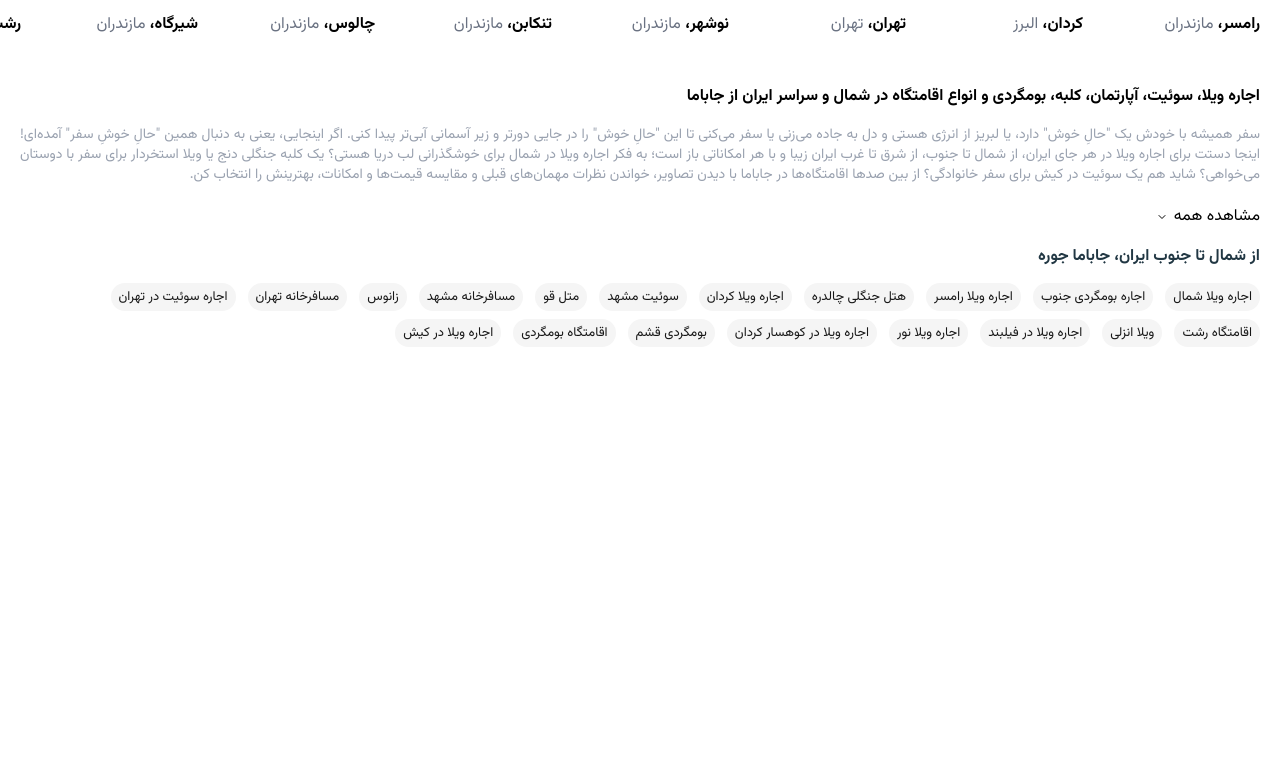
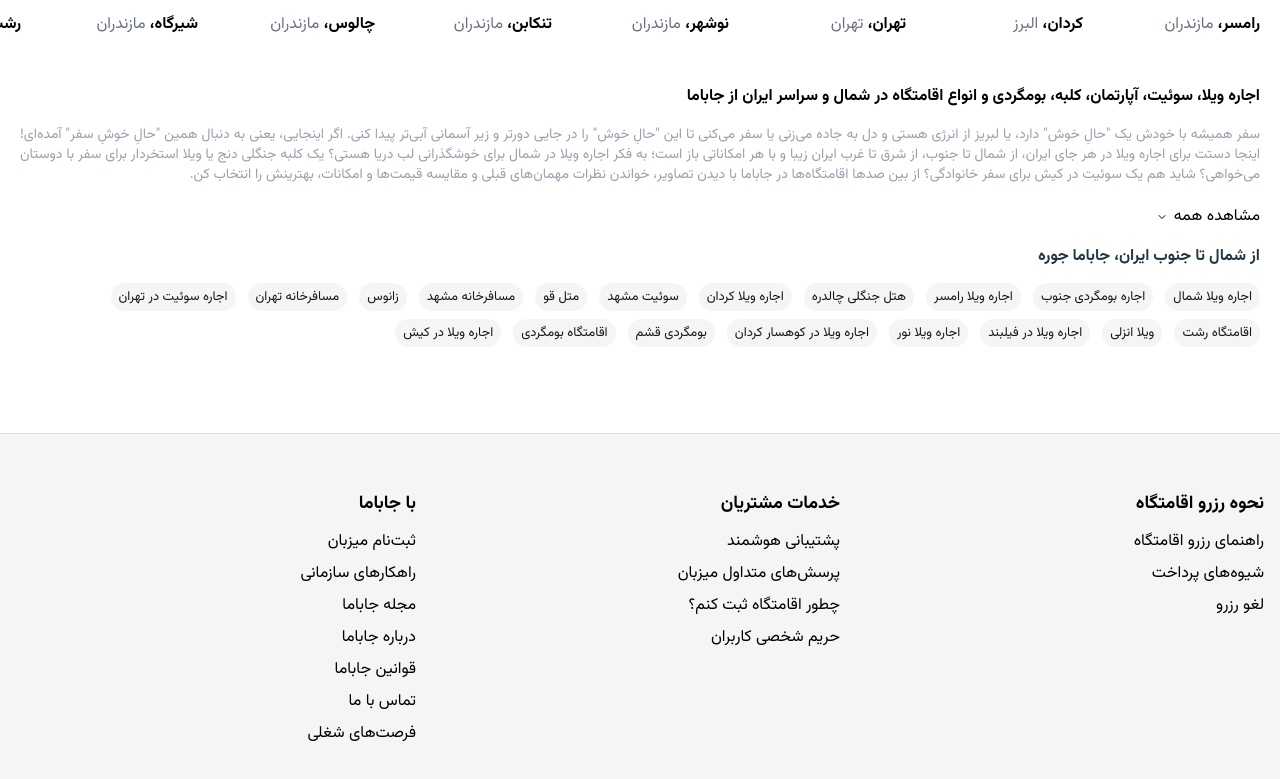
Before and after one commit to amirhossein-hamzezade/jabama-clone, a Next.js app: page / in a window 1280 px wide. Shown: the part 3488-4267 px from the top of the page. Before the commit the page ends 3921 px from the top, so only its background shows below. Built offline with nearby package versions, Linux system fonts and the light colour scheme.

Commit message:
feat(footer): partially implement footer sections structure and links layout

```diff
--- a/app/_home-components/DesktopSearch.tsx
+++ b/app/_home-components/DesktopSearch.tsx
@@ -40,7 +40,7 @@
         <div className="relative h-20.5 w-183 flex justify-between items-center bg-white rounded-full">
           <div
             tabIndex={0}
-            className="flex flex-col justify-center items-start px-5 focus:border focus:border-red-400 h-full rounded-tr-full rounded-br-full focus:outline-none"
+            className="flex flex-col justify-center items-start px-5 focus:border  h-full rounded-tr-full rounded-br-full focus:outline-none"
             onClick={() =>
               setDropDownObj({
                 top: "top-25",
--- a/app/_home-components/Nav.tsx
+++ b/app/_home-components/Nav.tsx
@@ -78,7 +78,7 @@
 
 export default function Nav() {
   return (
-    <nav className="w-full flex flex-wrap  justify-center gap-x-5 gap-y-3 lg:items-center lg:gap-3 px-[16px]">
+    <nav className="w-full flex flex-wrap  justify-center 2xl:justify-between gap-x-5 gap-y-3 lg:items-center lg:gap-3 px-[16px]">
       {navItems.map((item, i) => {
         return (
           <NavItem
@@ -95,7 +95,7 @@
 }
 export function NavItem({ logo, title, path, label }: navItemsProp) {
   return (
-    <div className="relative flex flex-col justify-center items-center border border-gray-200 rounded-lg h-21 w-21 text-[12px] hover:cursor-pointer lg:h-22 lg:w-22">
+    <div className="relative flex flex-col justify-center  items-center border border-gray-200 rounded-lg h-21 w-21 2xl:h-[98px] 2xl:w-[98px] text-[12px] hover:cursor-pointer lg:h-22 lg:w-22">
       {label?.title && (
         <div
           className={cn(
--- /dev/null
+++ b/app/components/Footer/Footer.tsx
@@ -0,0 +1,54 @@
+import Link from "next/link";
+import React from "react";
+import { FooterSection } from "./FooterSection";
+
+export type footerLinks = {
+  header: string;
+  links: { title: string; link: string }[];
+};
+
+const footerLinksData: footerLinks[] = [
+  {
+    header: "نحوه رزرو اقامتگاه",
+    links: [
+      { title: "راهنمای رزرو اقامتگاه", link: "" },
+      { title: "شیوه‌های پرداخت", link: "" },
+      { title: "لغو رزرو", link: "" },
+    ],
+  },
+  {
+    header: "خدمات مشتریان",
+    links: [
+      { title: "پشتیبانی هوشمند", link: "" },
+      { title: "پرسش‌های متداول میزبان", link: "" },
+      { title: "چطور اقامتگاه ثبت کنم؟", link: "" },
+      { title: "حریم شخصی کاربران", link: "" },
+    ],
+  },
+  {
+    header: "با جاباما",
+    links: [
+      { title: "ثبت‌نام میزبان", link: "" },
+      { title: "راهکارهای سازمانی", link: "" },
+      { title: "مجله جاباما", link: "" },
+      { title: "درباره جاباما", link: "" },
+      { title: "قوانین جاباما", link: "" },
+      { title: "تماس با ما", link: "" },
+      { title: "فرصت‌های شغلی", link: "" },
+    ],
+  },
+];
+
+export const Footer = () => {
+  return (
+    <footer className="bg-[#f5f5f5] border-t  border-[#ddd] w-full flex flex-col items-center h-108 px-[16px] py-[24px] lg:py-[56px]">
+      <section className="w-full">
+        <nav className="w-full flex flex-col lg:flex-row items-center lg:items-start gap-6 ">
+          <FooterSection {...footerLinksData[0]} />
+          <FooterSection {...footerLinksData[1]} />
+          <FooterSection {...footerLinksData[2]} />
+        </nav>
+      </section>
+    </footer>
+  );
+};
--- /dev/null
+++ b/app/components/Footer/FooterSection.tsx
@@ -0,0 +1,23 @@
+import Link from "next/link";
+import { footerLinks } from "./Footer";
+
+export const FooterSection = (sectionObj: footerLinks) => {
+  const header = sectionObj.header;
+  const linkArr = sectionObj.links;
+  return (
+    <section className="w-full flex flex-col items-center gap-3">
+      <header className="w-full">
+        <h3 className="text-lg font-bold ">{header}</h3>
+      </header>
+      <ul className="w-full flex gap-2 flex-wrap lg:flex-col ">
+        {linkArr.map((item, i) => {
+          return (
+            <li className="shrink-0" key={i}>
+              <Link href={item.link}>{item.title}</Link>
+            </li>
+          );
+        })}
+      </ul>
+    </section>
+  );
+};
--- a/app/layout.tsx
+++ b/app/layout.tsx
@@ -2,6 +2,7 @@
 import localFont from "next/font/local";
 import "./globals.css";
 import MobileNavMenu from "@/app/_home-components/MobileNavMenu";
+import { Footer } from "./components/Footer/Footer";
 
 const vazirFont = localFont({
   src: [
@@ -32,8 +33,10 @@
   return (
     <html lang="fa" dir="rtl" className={`${vazirFont.variable} antialiased`}>
       <body className="font-sans w-full h-full">
-        <div className="w-full h-full flex flex-col">
-          {children} <MobileNavMenu />
+        <div className="w-full h-full flex flex-col items-center">
+          {children}
+          <Footer />
+          <MobileNavMenu />
         </div>
       </body>
     </html>
--- a/app/page.tsx
+++ b/app/page.tsx
@@ -15,7 +15,7 @@
 
 export default function Home() {
   return (
-    <main className="relative w-full min-h-screen flex flex-col items-center pb-16">
+    <main className="relative w-full min-h-screen flex flex-col items-center pb-16 ">
       <Image
         width={2550}
         height={106}
@@ -42,9 +42,9 @@
           </h1>
         </div>
         <HomeHeader />
-        <div className="w-full flex flex-col  items-center gap-4">
+        <div className="w-full flex flex-col  items-center gap-4 ">
           <BannerSlider className="lg:hidden mb-4" />
-          <div className="w-full lg:w-208.5 lg:h-61 lg:-mt-25 lg:z-9 bg-white lg:flex lg:justify-center lg:items-center lg:rounded-xl lg:shadow-lg">
+          <div className="w-full lg:w-208.5 2xl:w-full 2xl:max-w-350 2xl:h-[130px] lg:h-61 lg:-mt-25 lg:z-9 bg-white lg:flex lg:justify-center lg:items-center lg:rounded-xl lg:shadow-lg">
             <Nav />
           </div>
           <Categorize className="lg:hidden" />
```
